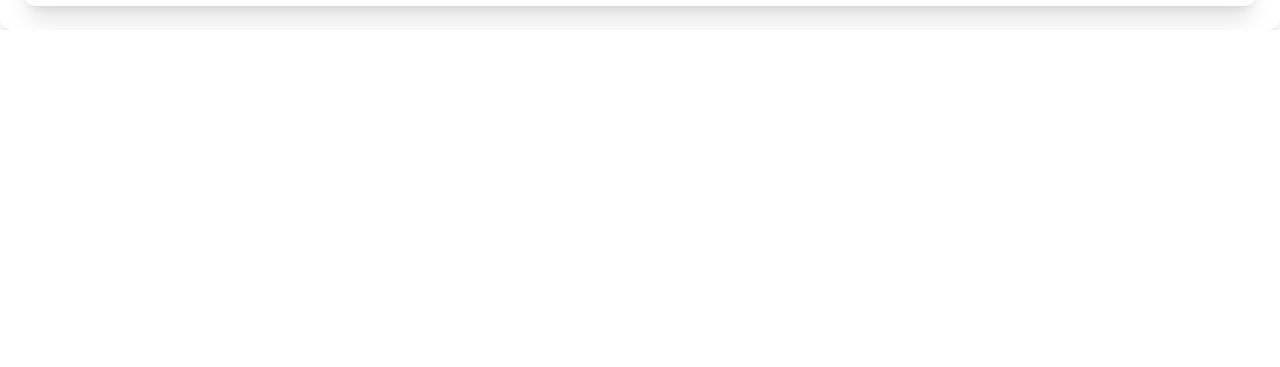
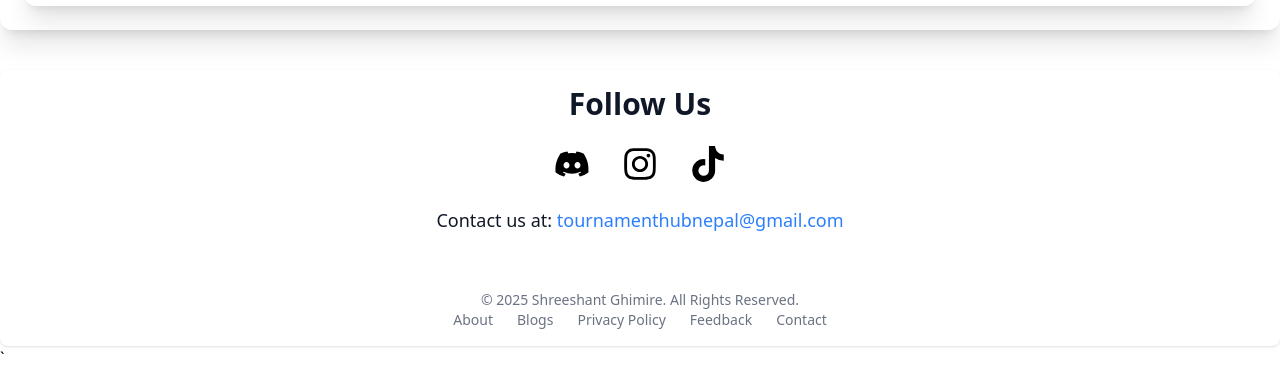
Before and after one commit to ShreeshantGmr764/pubgroom, a React (Vite) app: page / in a window 1280 px wide. Shown: the part 6374-6741 px from the top of the page. Before the commit the page ends 6404 px from the top, so only its background shows below. Built offline with nearby package versions, Linux system fonts and the light colour scheme.

Commit message:
Name Changed

```diff
--- a/src/pages/Home.jsx
+++ b/src/pages/Home.jsx
@@ -1,7 +1,7 @@
 import React from 'react'
 import Navbar from '../components/Navbar'
 import Hero from '../components/Hero'
-import ContactComponent from '../components/contactComponent'
+import Footer from '../components/Footer'
 import { Analytics } from "@vercel/analytics/react"
 
 const Home = () => {
@@ -9,7 +9,7 @@ const Home = () => {
     <div className='bg-white dark:bg-black'>
       <Navbar />
       <Hero />
-      <ContactComponent />
+      <Footer />
       <Analytics />
     </div>
   )
```
